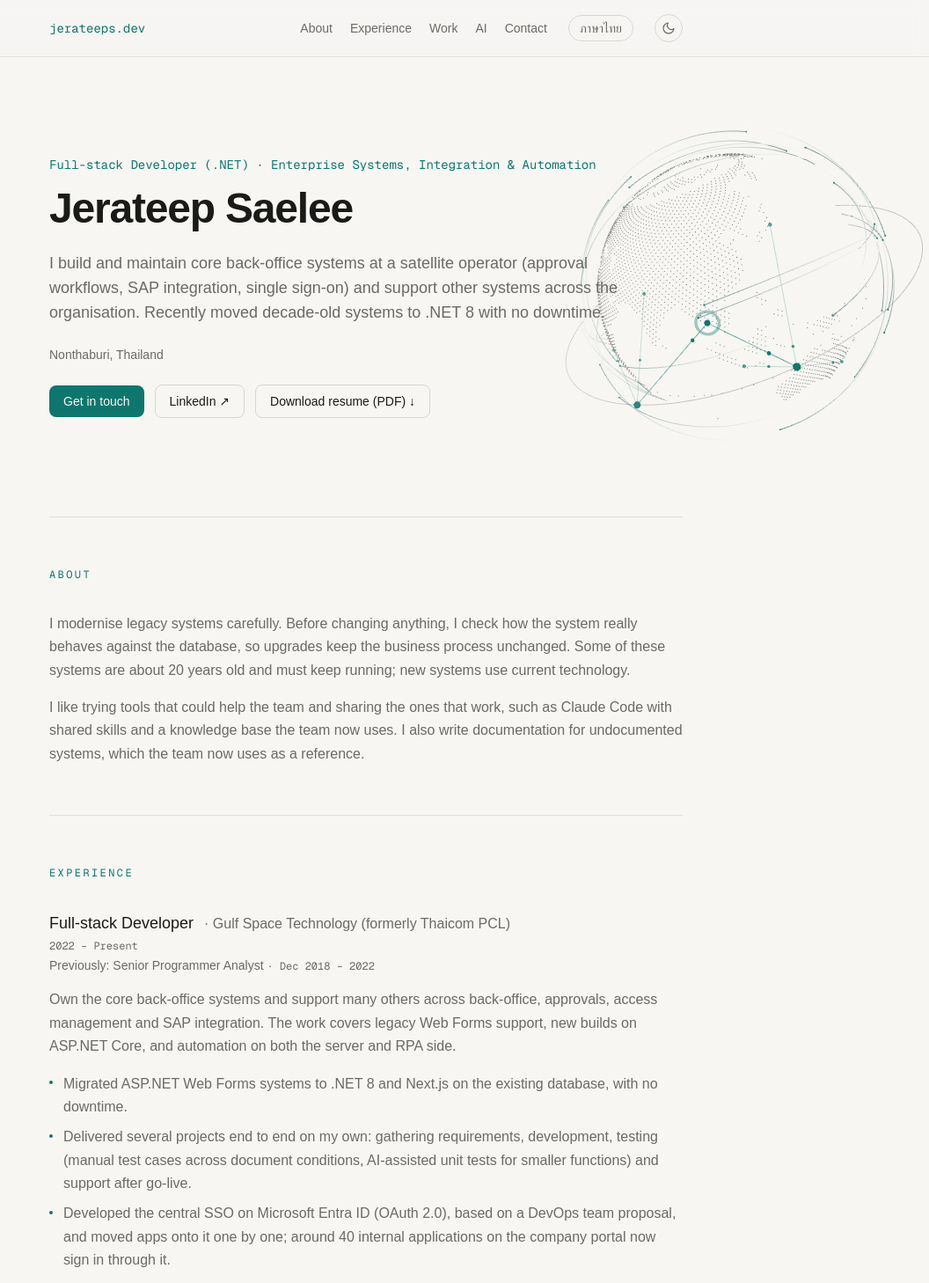
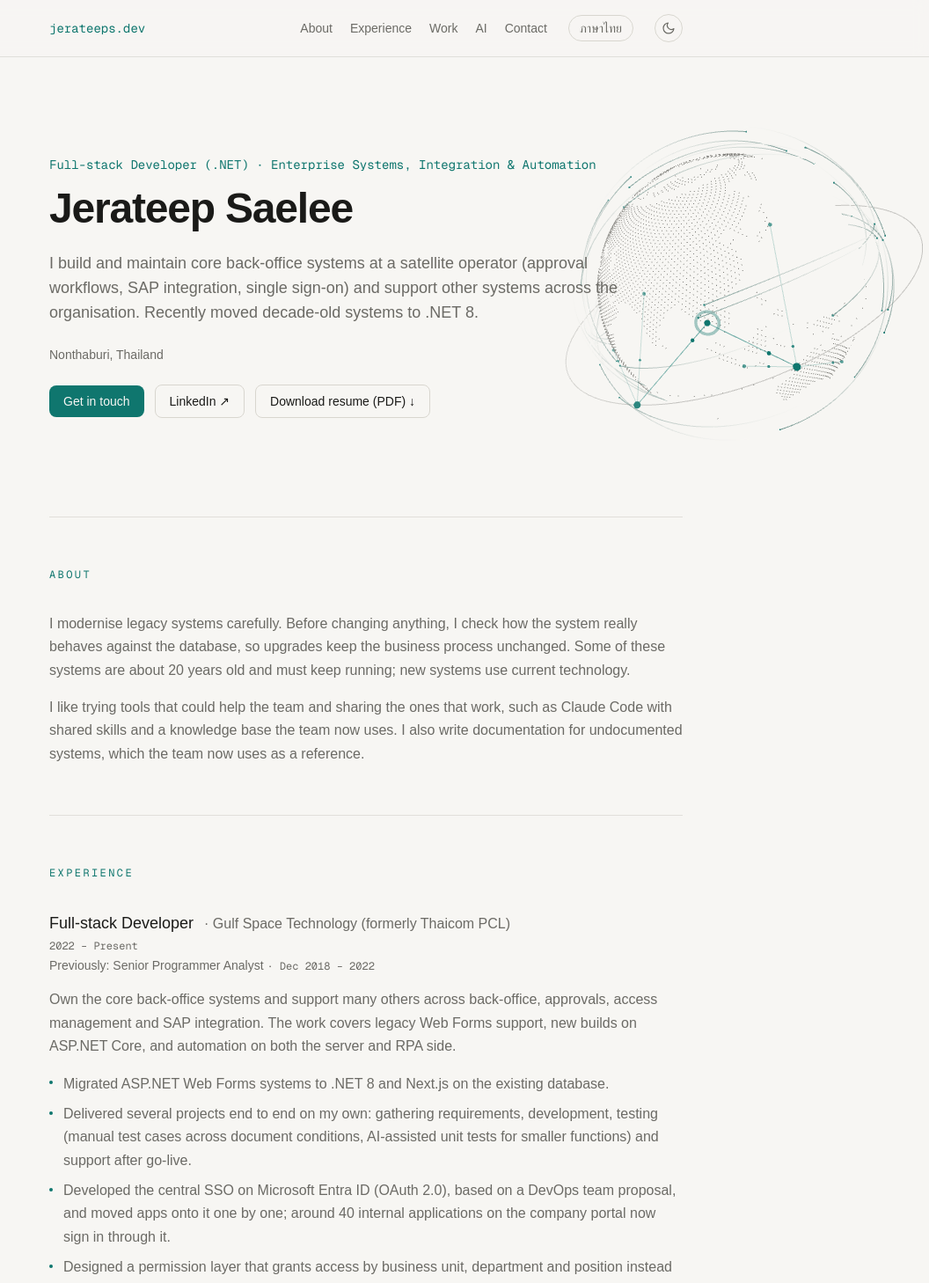
Before and after one commit to jerateep/jerateeps.dev, a Next.js app: page /en in a window 1280 px wide. Shown: the top 1458 px of the page at 88% size, without its empty margins (224-1280 px from the left). Built offline with nearby package versions, Linux system fonts and the light colour scheme; a web font is replaced by a local one.

Commit message:
docs: drop the no-downtime claim

```diff
--- a/content/profile.ts
+++ b/content/profile.ts
@@ -105,8 +105,8 @@ export const profile = {
     en: "Full-stack Developer (.NET) · Enterprise Systems, Integration & Automation",
   } satisfies L,
   tagline: {
-    th: "พัฒนาและดูแลระบบ back-office หลักของผู้ให้บริการดาวเทียม ทั้ง approval workflow งบประมาณ, SAP integration และ SSO กลาง พร้อม support ระบบอื่นในองค์กร งานช่วงหลังรวมถึงการ migrate ระบบอายุกว่าสิบปีขึ้น .NET 8 โดยไม่มี downtime",
-    en: "I build and maintain core back-office systems at a satellite operator (approval workflows, SAP integration, single sign-on) and support other systems across the organisation. Recently moved decade-old systems to .NET 8 with no downtime.",
+    th: "พัฒนาและดูแลระบบ back-office หลักของผู้ให้บริการดาวเทียม ทั้ง approval workflow งบประมาณ, SAP integration และ SSO กลาง พร้อม support ระบบอื่นในองค์กร งานช่วงหลังรวมถึงการ migrate ระบบอายุกว่าสิบปีขึ้น .NET 8",
+    en: "I build and maintain core back-office systems at a satellite operator (approval workflows, SAP integration, single sign-on) and support other systems across the organisation. Recently moved decade-old systems to .NET 8.",
   } satisfies L,
   location: { th: "นนทบุรี ประเทศไทย", en: "Nonthaburi, Thailand" } satisfies L,
   about: [
@@ -144,8 +144,8 @@ export const profile = {
       },
       highlights: [
         {
-          th: "Migrate ระบบ ASP.NET Web Forms ที่ใช้งานมากว่าสิบปีขึ้น .NET 8 และ Next.js บนฐานข้อมูลเดิม โดยไม่มี downtime",
-          en: "Migrated ASP.NET Web Forms systems to .NET 8 and Next.js on the existing database, with no downtime.",
+          th: "Migrate ระบบ ASP.NET Web Forms ที่ใช้งานมากว่าสิบปีขึ้น .NET 8 และ Next.js บนฐานข้อมูลเดิม",
+          en: "Migrated ASP.NET Web Forms systems to .NET 8 and Next.js on the existing database.",
         },
         {
           th: "รับผิดชอบหลายโปรเจกต์ตั้งแต่ต้นจนจบคนเดียว ตั้งแต่เก็บ requirement, พัฒนา, ทดสอบ (เขียน test case แบบ manual ตามเงื่อนไขเอกสาร และให้ AI ช่วยเขียน unit test สำหรับ function ย่อย) จนถึง support หลังขึ้นระบบจริง",
```
Also changed, not shown: 1 other file (tests, documents, lock files or other folders).
